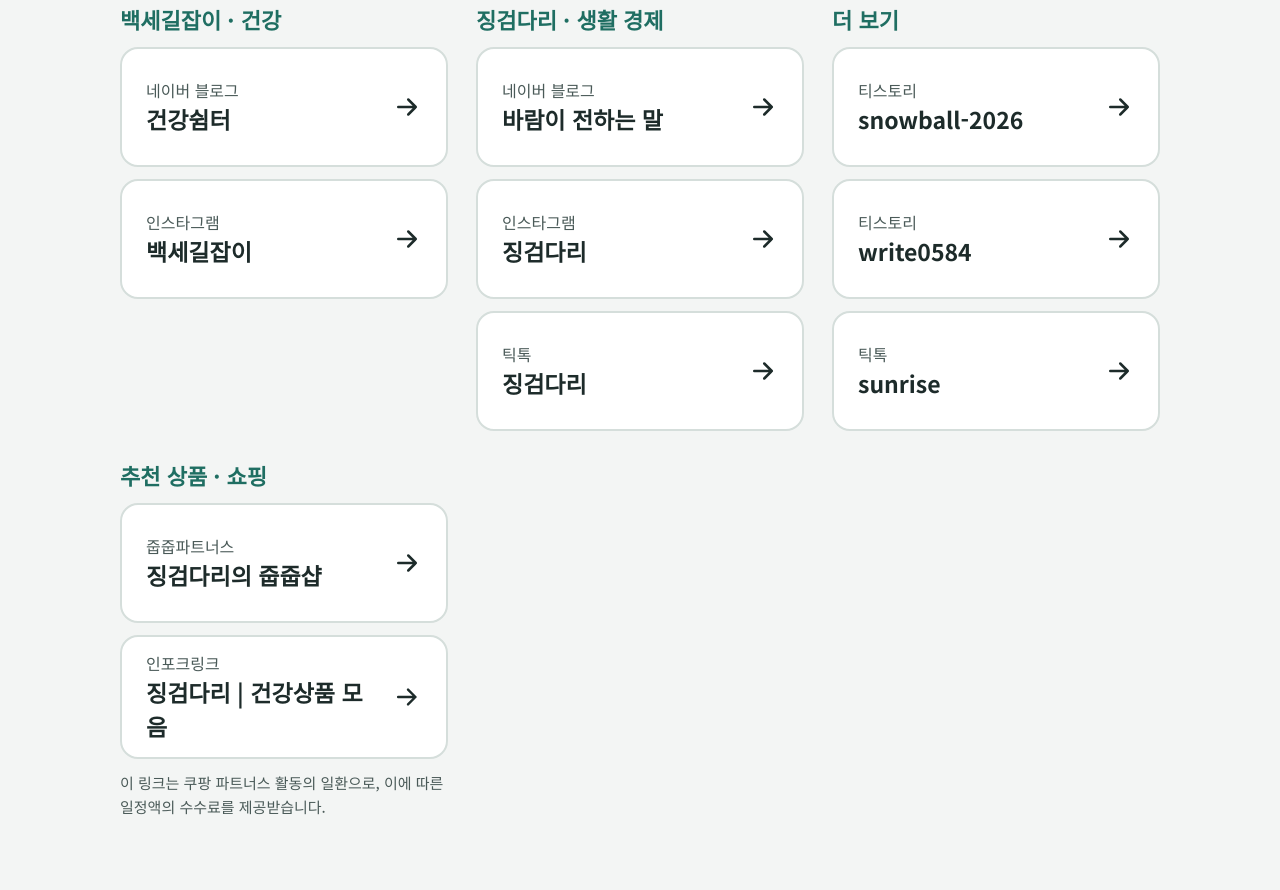
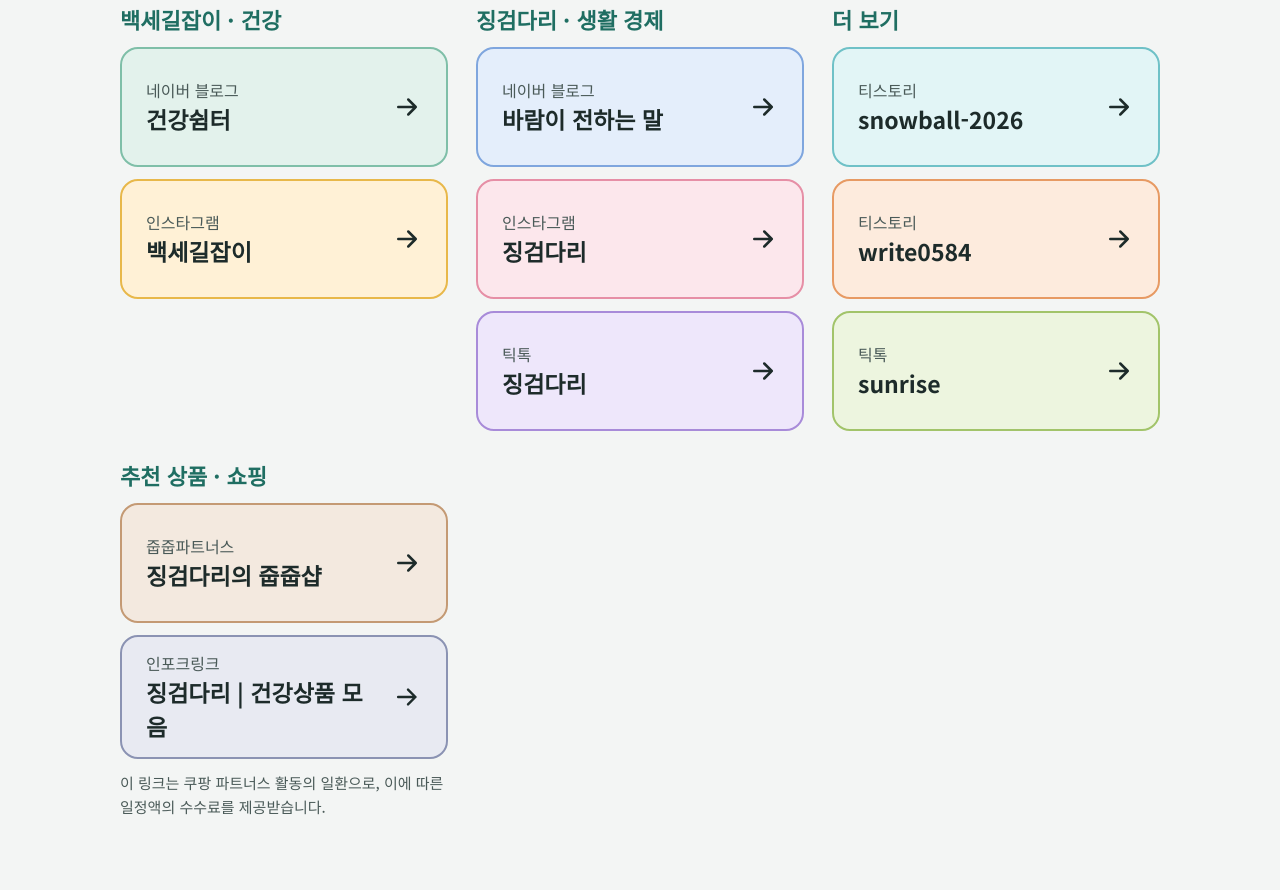
Before and after one commit to limjongtaek19-collab/limjongtaek19-collab.github.io, a plain HTML site: page index.html in a window 1280 px wide. Shown: the part 1327-2217 px from the top of the page. Drawn offline with Linux system fonts and the light colour scheme; no server answers.

Commit message:
채널 바로가기 박스 색상 다양화
Co-Authored-By: Claude Opus 5.5 <noreply@anthropic.com>
Claude-Session: https://claude.ai/code/session_014ib7JZyiQmfar1AMVHQavf

```diff
--- a/index.html
+++ b/index.html
@@ -106,11 +106,11 @@ a{color:#1D2B2A}a:hover{color:#0E5A4E}
 
 <div style="display: flex; flex-direction: column; gap: 12px">
 <h3 style="margin: 0; font-size: 22px; font-weight: 700; color: #1F6E62">백세길잡이 · 건강</h3>
-<a href="https://m.blog.naver.com/time_rich_life" target="_blank" rel="noopener" style="display: flex; align-items: center; justify-content: space-between; gap: 12px; min-height: 88px; padding: 14px 24px; border-radius: 18px; background: #FFFFFF; border: 2px solid #D5DEDB; text-decoration: none; color: #1D2B2A">
+<a href="https://m.blog.naver.com/time_rich_life" target="_blank" rel="noopener" style="display: flex; align-items: center; justify-content: space-between; gap: 12px; min-height: 88px; padding: 14px 24px; border-radius: 18px; background: #E3F2EC; border: 2px solid #7FBFA8; text-decoration: none; color: #1D2B2A">
 <span style="display: flex; flex-direction: column"><span style="font-size: 16px; color: #4A5A58">네이버 블로그</span><strong style="font-size: 23px">건강쉼터</strong></span>
 <svg width="30" height="30" viewBox="0 0 24 24" fill="none" stroke="currentColor" stroke-width="2" stroke-linecap="round" stroke-linejoin="round" aria-hidden="true"><path d="M5 12h14M13 6l6 6-6 6"/></svg>
 </a>
-<a href="https://www.instagram.com/moomlighting2025/" target="_blank" rel="noopener" style="display: flex; align-items: center; justify-content: space-between; gap: 12px; min-height: 88px; padding: 14px 24px; border-radius: 18px; background: #FFFFFF; border: 2px solid #D5DEDB; text-decoration: none; color: #1D2B2A">
+<a href="https://www.instagram.com/moomlighting2025/" target="_blank" rel="noopener" style="display: flex; align-items: center; justify-content: space-between; gap: 12px; min-height: 88px; padding: 14px 24px; border-radius: 18px; background: #FFF1D6; border: 2px solid #E8B84A; text-decoration: none; color: #1D2B2A">
 <span style="display: flex; flex-direction: column"><span style="font-size: 16px; color: #4A5A58">인스타그램</span><strong style="font-size: 23px">백세길잡이</strong></span>
 <svg width="30" height="30" viewBox="0 0 24 24" fill="none" stroke="currentColor" stroke-width="2" stroke-linecap="round" stroke-linejoin="round" aria-hidden="true"><path d="M5 12h14M13 6l6 6-6 6"/></svg>
 </a>
@@ -118,15 +118,15 @@ a{color:#1D2B2A}a:hover{color:#0E5A4E}
 
 <div style="display: flex; flex-direction: column; gap: 12px">
 <h3 style="margin: 0; font-size: 22px; font-weight: 700; color: #1F6E62">징검다리 · 생활 경제</h3>
-<a href="https://m.blog.naver.com/moonlighting2025" target="_blank" rel="noopener" style="display: flex; align-items: center; justify-content: space-between; gap: 12px; min-height: 88px; padding: 14px 24px; border-radius: 18px; background: #FFFFFF; border: 2px solid #D5DEDB; text-decoration: none; color: #1D2B2A">
+<a href="https://m.blog.naver.com/moonlighting2025" target="_blank" rel="noopener" style="display: flex; align-items: center; justify-content: space-between; gap: 12px; min-height: 88px; padding: 14px 24px; border-radius: 18px; background: #E4EEFB; border: 2px solid #7FA6DE; text-decoration: none; color: #1D2B2A">
 <span style="display: flex; flex-direction: column"><span style="font-size: 16px; color: #4A5A58">네이버 블로그</span><strong style="font-size: 23px">바람이 전하는 말</strong></span>
 <svg width="30" height="30" viewBox="0 0 24 24" fill="none" stroke="currentColor" stroke-width="2" stroke-linecap="round" stroke-linejoin="round" aria-hidden="true"><path d="M5 12h14M13 6l6 6-6 6"/></svg>
 </a>
-<a href="https://www.instagram.com/ar.chi.ve2027/" target="_blank" rel="noopener" style="display: flex; align-items: center; justify-content: space-between; gap: 12px; min-height: 88px; padding: 14px 24px; border-radius: 18px; background: #FFFFFF; border: 2px solid #D5DEDB; text-decoration: none; color: #1D2B2A">
+<a href="https://www.instagram.com/ar.chi.ve2027/" target="_blank" rel="noopener" style="display: flex; align-items: center; justify-content: space-between; gap: 12px; min-height: 88px; padding: 14px 24px; border-radius: 18px; background: #FCE7EC; border: 2px solid #E68FA6; text-decoration: none; color: #1D2B2A">
 <span style="display: flex; flex-direction: column"><span style="font-size: 16px; color: #4A5A58">인스타그램</span><strong style="font-size: 23px">징검다리</strong></span>
 <svg width="30" height="30" viewBox="0 0 24 24" fill="none" stroke="currentColor" stroke-width="2" stroke-linecap="round" stroke-linejoin="round" aria-hidden="true"><path d="M5 12h14M13 6l6 6-6 6"/></svg>
 </a>
-<a href="https://www.tiktok.com/@user6383818819091" target="_blank" rel="noopener" style="display: flex; align-items: center; justify-content: space-between; gap: 12px; min-height: 88px; padding: 14px 24px; border-radius: 18px; background: #FFFFFF; border: 2px solid #D5DEDB; text-decoration: none; color: #1D2B2A">
+<a href="https://www.tiktok.com/@user6383818819091" target="_blank" rel="noopener" style="display: flex; align-items: center; justify-content: space-between; gap: 12px; min-height: 88px; padding: 14px 24px; border-radius: 18px; background: #EEE7FB; border: 2px solid #A88BD9; text-decoration: none; color: #1D2B2A">
 <span style="display: flex; flex-direction: column"><span style="font-size: 16px; color: #4A5A58">틱톡</span><strong style="font-size: 23px">징검다리</strong></span>
 <svg width="30" height="30" viewBox="0 0 24 24" fill="none" stroke="currentColor" stroke-width="2" stroke-linecap="round" stroke-linejoin="round" aria-hidden="true"><path d="M5 12h14M13 6l6 6-6 6"/></svg>
 </a>
@@ -134,15 +134,15 @@ a{color:#1D2B2A}a:hover{color:#0E5A4E}
 
 <div style="display: flex; flex-direction: column; gap: 12px">
 <h3 style="margin: 0; font-size: 22px; font-weight: 700; color: #1F6E62">더 보기</h3>
-<a href="https://snowball-2026.tistory.com" style="display: flex; align-items: center; justify-content: space-between; gap: 12px; min-height: 88px; padding: 14px 24px; border-radius: 18px; background: #FFFFFF; border: 2px solid #D5DEDB; text-decoration: none; color: #1D2B2A">
+<a href="https://snowball-2026.tistory.com" style="display: flex; align-items: center; justify-content: space-between; gap: 12px; min-height: 88px; padding: 14px 24px; border-radius: 18px; background: #E2F5F6; border: 2px solid #6FC1C7; text-decoration: none; color: #1D2B2A">
 <span style="display: flex; flex-direction: column"><span style="font-size: 16px; color: #4A5A58">티스토리</span><strong style="font-size: 23px">snowball-2026</strong></span>
 <svg width="30" height="30" viewBox="0 0 24 24" fill="none" stroke="currentColor" stroke-width="2" stroke-linecap="round" stroke-linejoin="round" aria-hidden="true"><path d="M5 12h14M13 6l6 6-6 6"/></svg>
 </a>
-<a href="https://write0584.tistory.com" style="display: flex; align-items: center; justify-content: space-between; gap: 12px; min-height: 88px; padding: 14px 24px; border-radius: 18px; background: #FFFFFF; border: 2px solid #D5DEDB; text-decoration: none; color: #1D2B2A">
+<a href="https://write0584.tistory.com" style="display: flex; align-items: center; justify-content: space-between; gap: 12px; min-height: 88px; padding: 14px 24px; border-radius: 18px; background: #FDEBDD; border: 2px solid #E79A63; text-decoration: none; color: #1D2B2A">
 <span style="display: flex; flex-direction: column"><span style="font-size: 16px; color: #4A5A58">티스토리</span><strong style="font-size: 23px">write0584</strong></span>
 <svg width="30" height="30" viewBox="0 0 24 24" fill="none" stroke="currentColor" stroke-width="2" stroke-linecap="round" stroke-linejoin="round" aria-hidden="true"><path d="M5 12h14M13 6l6 6-6 6"/></svg>
 </a>
-<a href="https://www.tiktok.com/@wukongboomboom" target="_blank" rel="noopener" style="display: flex; align-items: center; justify-content: space-between; gap: 12px; min-height: 88px; padding: 14px 24px; border-radius: 18px; background: #FFFFFF; border: 2px solid #D5DEDB; text-decoration: none; color: #1D2B2A">
+<a href="https://www.tiktok.com/@wukongboomboom" target="_blank" rel="noopener" style="display: flex; align-items: center; justify-content: space-between; gap: 12px; min-height: 88px; padding: 14px 24px; border-radius: 18px; background: #EDF5DF; border: 2px solid #A2C46A; text-decoration: none; color: #1D2B2A">
 <span style="display: flex; flex-direction: column"><span style="font-size: 16px; color: #4A5A58">틱톡</span><strong style="font-size: 23px">sunrise</strong></span>
 <svg width="30" height="30" viewBox="0 0 24 24" fill="none" stroke="currentColor" stroke-width="2" stroke-linecap="round" stroke-linejoin="round" aria-hidden="true"><path d="M5 12h14M13 6l6 6-6 6"/></svg>
 </a>
@@ -151,11 +151,11 @@ a{color:#1D2B2A}a:hover{color:#0E5A4E}
 
 <div id="shop" style="display: flex; flex-direction: column; gap: 12px">
 <h3 style="margin: 0; font-size: 22px; font-weight: 700; color: #1F6E62">추천 상품 · 쇼핑</h3>
-<a href="https://limjongtaek21.zoopzoop.shop" target="_blank" rel="noopener sponsored" style="display: flex; align-items: center; justify-content: space-between; gap: 12px; min-height: 88px; padding: 14px 24px; border-radius: 18px; background: #FFFFFF; border: 2px solid #D5DEDB; text-decoration: none; color: #1D2B2A">
+<a href="https://limjongtaek21.zoopzoop.shop" target="_blank" rel="noopener sponsored" style="display: flex; align-items: center; justify-content: space-between; gap: 12px; min-height: 88px; padding: 14px 24px; border-radius: 18px; background: #F3E9DF; border: 2px solid #C49A74; text-decoration: none; color: #1D2B2A">
 <span style="display: flex; flex-direction: column"><span style="font-size: 16px; color: #4A5A58">줍줍파트너스</span><strong style="font-size: 23px">징검다리의 줍줍샵</strong></span>
 <svg width="30" height="30" viewBox="0 0 24 24" fill="none" stroke="currentColor" stroke-width="2" stroke-linecap="round" stroke-linejoin="round" aria-hidden="true"><path d="M5 12h14M13 6l6 6-6 6"/></svg>
 </a>
-<a href="https://link.inpock.co.kr/limjt" target="_blank" rel="noopener sponsored" style="display: flex; align-items: center; justify-content: space-between; gap: 12px; min-height: 88px; padding: 14px 24px; border-radius: 18px; background: #FFFFFF; border: 2px solid #D5DEDB; text-decoration: none; color: #1D2B2A">
+<a href="https://link.inpock.co.kr/limjt" target="_blank" rel="noopener sponsored" style="display: flex; align-items: center; justify-content: space-between; gap: 12px; min-height: 88px; padding: 14px 24px; border-radius: 18px; background: #E8EAF2; border: 2px solid #8B93B3; text-decoration: none; color: #1D2B2A">
 <span style="display: flex; flex-direction: column"><span style="font-size: 16px; color: #4A5A58">인포크링크</span><strong style="font-size: 23px">징검다리 | 건강상품 모음</strong></span>
 <svg width="30" height="30" viewBox="0 0 24 24" fill="none" stroke="currentColor" stroke-width="2" stroke-linecap="round" stroke-linejoin="round" aria-hidden="true"><path d="M5 12h14M13 6l6 6-6 6"/></svg>
 </a>
```
